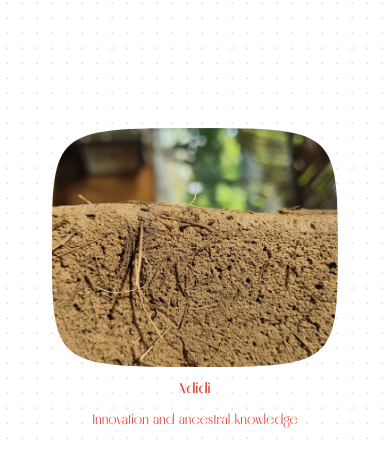
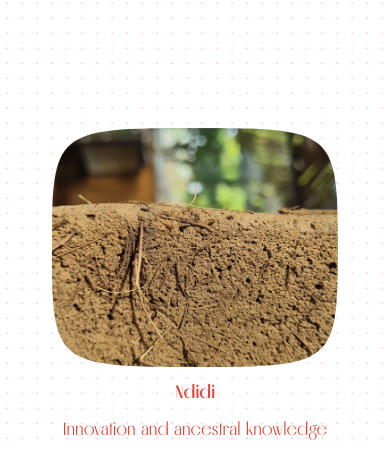
Before and after one commit to mitoni/obcarcassi, an Astro site: page / in a window 390 px wide. Shown: the part 394-844 px from the top of the page. Built offline with nearby package versions, Linux system fonts and the light colour scheme; Astro itself is replaced by a stand-in of ours.

Commit message:
improve mobile project description

```diff
--- a/src/pages/index.astro
+++ b/src/pages/index.astro
@@ -36,6 +36,8 @@ const projects = (await getCollection("projects"))
         font-family: melodrama;
         display: none;
         color: rgb(var(--red));
+        font-size: 1.125rem;
+        text-align: center;
 
             &.title {
                 font-weight: 600;
```
